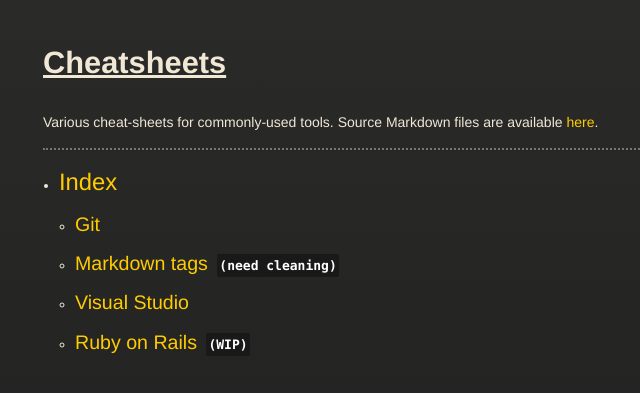
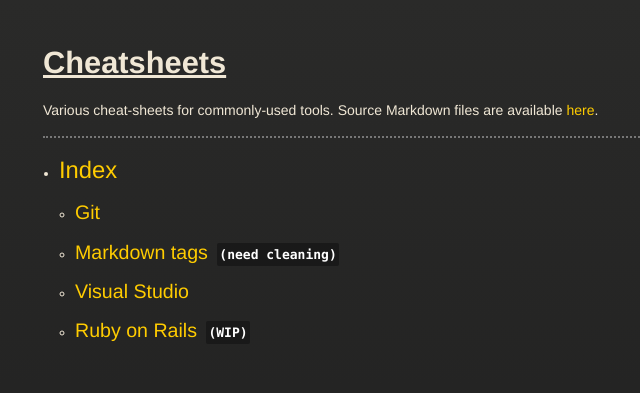
Before and after one commit to vincent-clipet/cheatsheets, a Jekyll site: the page built from README.md, in a window 1280 px wide. Shown: the top 393 px of the page, without its empty margins (247-887 px from the left). Built offline with Jekyll 4.4.1, drawn with Linux system fonts in a browser that asks for light colours.

Commit message:
feat: minor spacing edit on <h1>

```diff
--- a/_sass/main.scss
+++ b/_sass/main.scss
@@ -42,7 +42,7 @@
 	font-weight: 600;
 	text-decoration: underline;
 	color: $white;
-	margin: 0.67em 0;
+	margin: 0.67em 0 0.3em 0;
 	font-size: 2.2em;
 }
 
```
